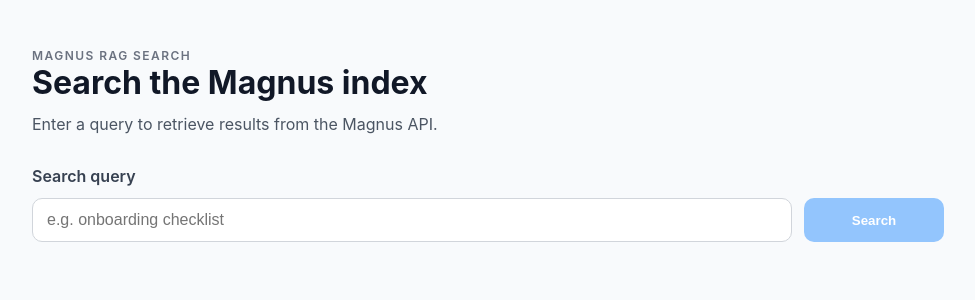
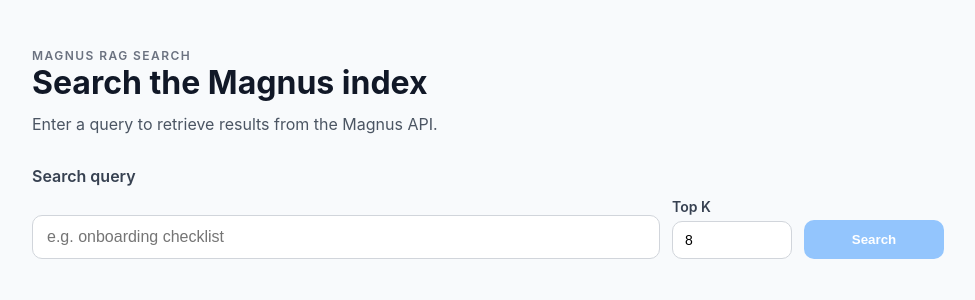
Before and after one commit to kristianjackson/magnus_rag, a React (Vite) app in the folder apps/web/: page / in a window 1280 px wide. Shown: the top 300 px of the page, without its empty margins (152-1127 px from the left). Built offline with nearby package versions, Linux system fonts and the light colour scheme.

Commit message:
Add topK controls and result metadata

```diff
--- a/apps/web/src/App.css
+++ b/apps/web/src/App.css
@@ -48,6 +48,7 @@
   display: flex;
   gap: 12px;
   flex-wrap: wrap;
+  align-items: flex-end;
 }
 
 .search-form input {
@@ -56,6 +57,27 @@
   border: 1px solid #d1d5db;
   padding: 12px 14px;
   font-size: 16px;
+}
+
+.search-form__control {
+  display: flex;
+  flex-direction: column;
+  gap: 6px;
+  min-width: 120px;
+}
+
+.search-form__control label {
+  font-weight: 600;
+  color: #374151;
+  font-size: 14px;
+}
+
+.search-form__control input {
+  flex: 0 0 auto;
+  border-radius: 10px;
+  border: 1px solid #d1d5db;
+  padding: 10px 12px;
+  font-size: 14px;
 }
 
 .search-form button {
@@ -101,6 +123,16 @@
   display: flex;
   flex-direction: column;
   gap: 4px;
+}
+
+.result-card__meta {
+  display: flex;
+  flex-wrap: wrap;
+  gap: 8px 16px;
+  font-size: 12px;
+  color: #6b7280;
+  text-transform: uppercase;
+  letter-spacing: 0.04em;
 }
 
 .result-card h3 {
--- a/apps/web/src/App.jsx
+++ b/apps/web/src/App.jsx
@@ -45,6 +45,13 @@
   const title = formatTitle(item, index);
   const snippet = formatSnippet(item);
   const link = formatLink(item);
+  const score = item?.score;
+  const source = item?.source;
+  const parsedScore = Number(score);
+  const formattedScore =
+    score !== undefined && Number.isFinite(parsedScore)
+      ? parsedScore.toFixed(4)
+      : score;
 
   return (
     <article className="result-card">
@@ -56,6 +63,14 @@
           </a>
         ) : null}
       </div>
+      {score !== undefined || source ? (
+        <div className="result-card__meta">
+          {score !== undefined ? (
+            <span>Score: {formattedScore}</span>
+          ) : null}
+          {source ? <span>Source: {source}</span> : null}
+        </div>
+      ) : null}
       {snippet ? <p>{snippet}</p> : null}
     </article>
   );
@@ -70,6 +85,7 @@
 
 function App() {
   const [query, setQuery] = useState("");
+  const [topK, setTopK] = useState(8);
   const [data, setData] = useState(null);
   const [error, setError] = useState("");
   const [loading, setLoading] = useState(false);
@@ -86,7 +102,10 @@
     setData(null);
 
     try {
-      const response = await fetch(`${API_BASE}${encodeURIComponent(trimmed)}`);
+      const resolvedTopK = Math.max(1, Number(topK) || 1);
+      const response = await fetch(
+        `${API_BASE}${encodeURIComponent(trimmed)}&topK=${resolvedTopK}`
+      );
       if (!response.ok) {
         throw new Error(`Request failed with status ${response.status}`);
       }
@@ -122,6 +141,18 @@
             value={query}
             onChange={(event) => setQuery(event.target.value)}
           />
+          <div className="search-form__control">
+            <label htmlFor="topK">Top K</label>
+            <input
+              id="topK"
+              name="topK"
+              type="number"
+              min={1}
+              max={50}
+              value={topK}
+              onChange={(event) => setTopK(Number(event.target.value) || 1)}
+            />
+          </div>
           <button type="submit" disabled={loading || !query.trim()}>
             {loading ? "Searching..." : "Search"}
           </button>
```
